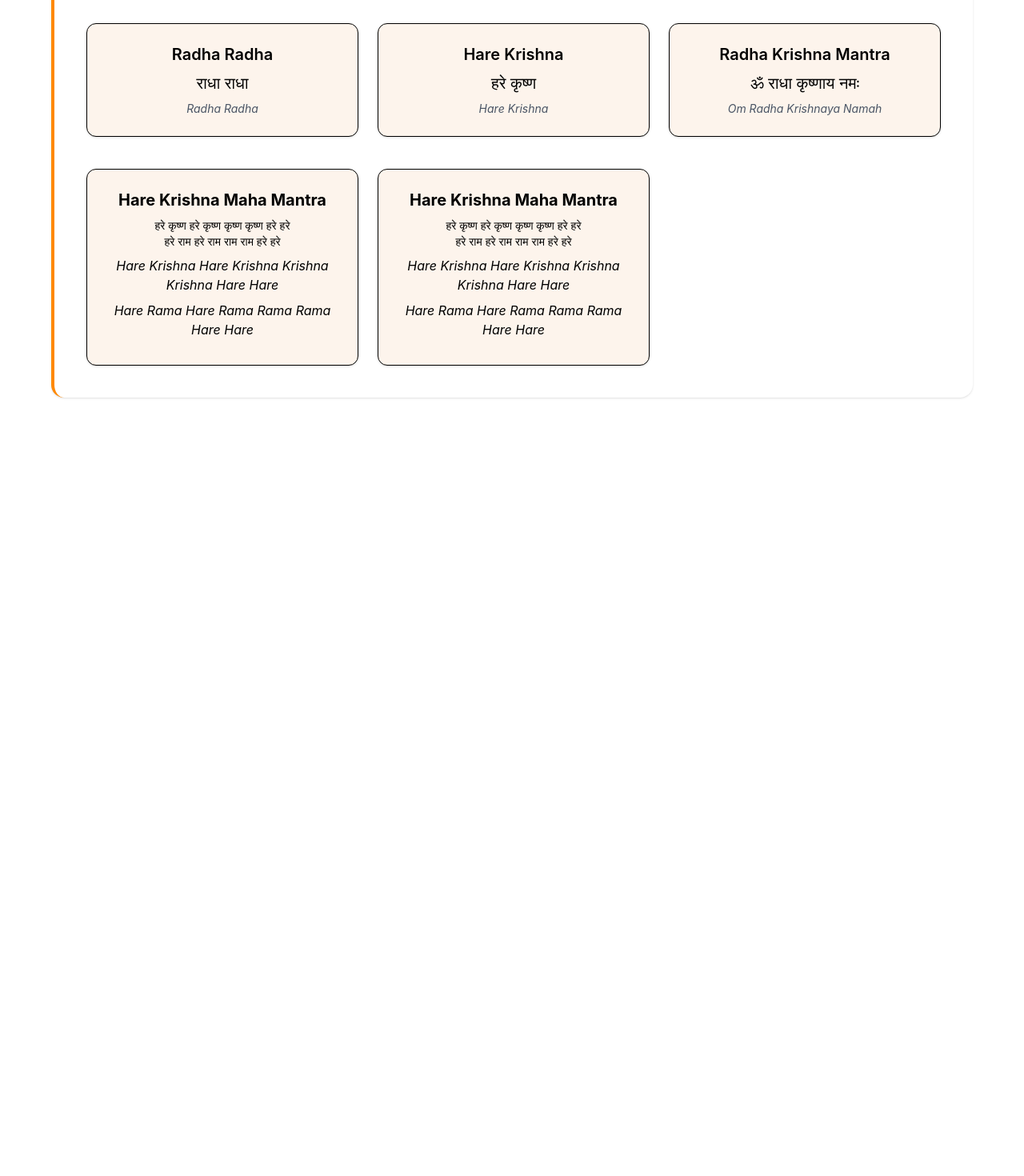
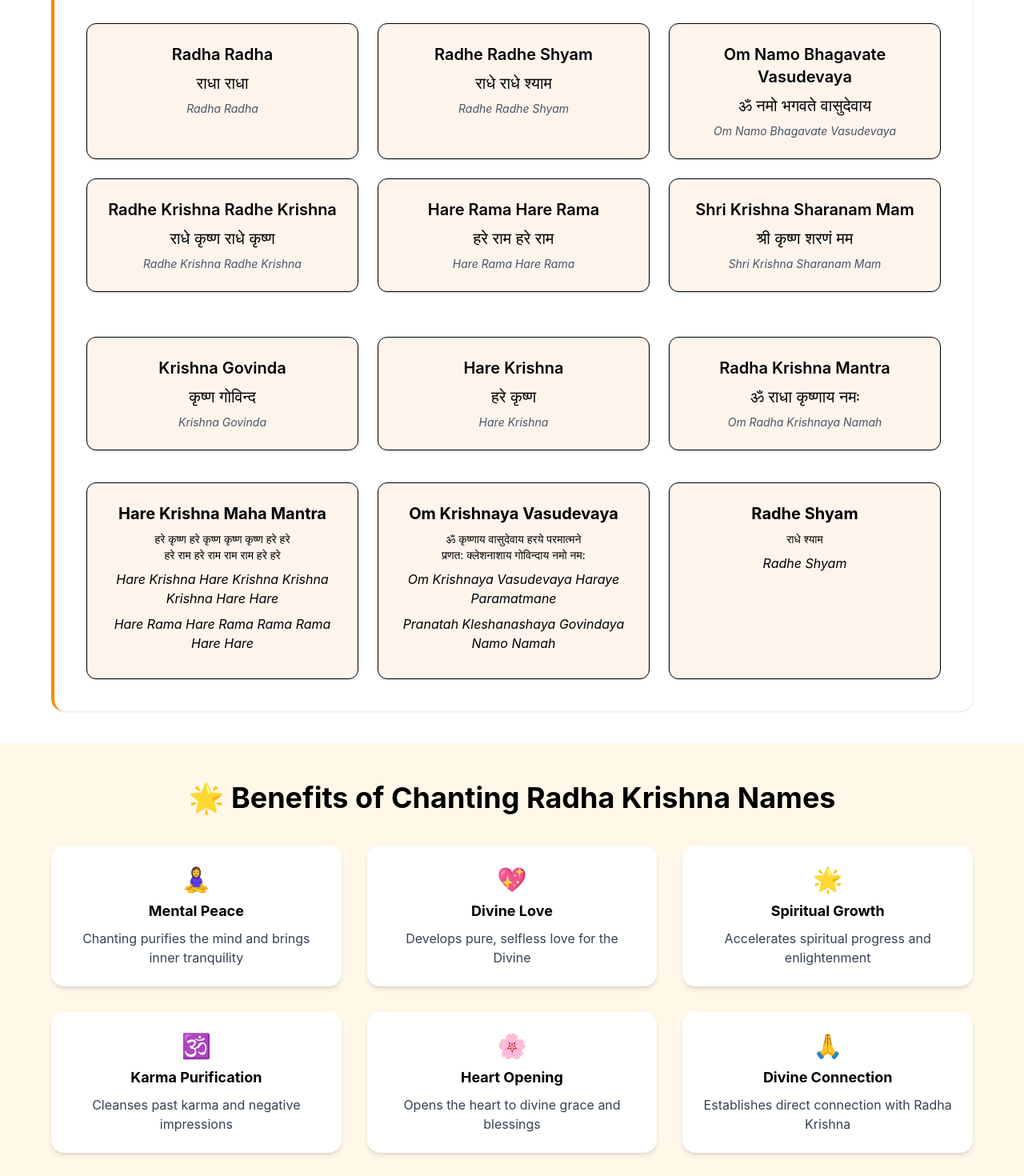
Before and after one commit to rahul-yadav695/radha-counter-react, a React (Vite) app: page /radha-krishna in a window 1280 px wide. Shown: the part 1440-2910 px from the top of the page at 80% size. Before the commit the page ends 1977 px from the top, so only its background shows below. Built offline with nearby package versions, Linux system fonts and the light colour scheme.

Commit message:
radha krishna com. completed

```diff
--- a/src/components/Radha_krishna.jsx
+++ b/src/components/Radha_krishna.jsx
@@ -1,4 +1,5 @@
 import React from 'react'
+import Footer from './Footer'
 
 const Radha_krishna = () => {
   return (
@@ -72,7 +73,7 @@ const Radha_krishna = () => {
 
       </div>
 
-      <div className="w-full flex justify-center px-4 py-10 customFont">
+      {/* <div className="w-full flex justify-center px-4 py-10 customFont">
         <div className="bg-white rounded-2xl shadow hover:shadow-xl border-l-4 border-orange-400 p-6 md:p-10 max-w-6xl w-full">
 
           <div>
@@ -111,17 +112,182 @@ const Radha_krishna = () => {
               <p className='text-center mb-2 italic'>Hare Rama Hare Rama Rama Rama Hare Hare</p>
             </div>
             <div className="border rounded-xl p-6 bg-[#fdf4ec] shadow-sm hover:shadow-md transition text-center">
+              <h2 className='text-xl font-bold mb-2'>Om Krishnaya Vasudevaya</h2>
+              <h2 className='text-sm mb-2'>ॐ कृष्णाय वासुदेवाय हरये परमात्मने <br />प्रणत: क्लेशनाशाय गोविन्दाय नमो नम:</h2>
+              <p className='text-center mb-2 italic'>Om Krishnaya Vasudevaya Haraye Paramatmane</p>
+              <p className='text-center mb-2 italic'>Pranatah Kleshanashaya Govindaya Namo Namah</p>
+            </div>
+            <div className="border rounded-xl p-6 bg-[#fdf4ec] shadow-sm hover:shadow-md transition text-center">
+              <h2 className='text-xl font-bold mb-2'>Radhe Shyam</h2>
+              <h2 className='text-sm mb-2'>राधे श्याम</h2>
+              <p className='text-center mb-2 italic'>Radhe Shyam</p>
+            </div>
+          </div>
+
+        </div>
+      </div> */}
+
+
+      <div className="w-full flex justify-center px-4 py-10 customFont">
+        <div className="bg-white rounded-2xl shadow hover:shadow-xl border-l-4 border-orange-400 p-6 md:p-10 max-w-6xl w-full">
+
+          <div>
+            <p className='text-4xl font-bold text-center'>📿 Sacred Japa Mantras</p>
+            <p className='text-center text-xl mt-6'>Choose from these powerful mantras for your daily japa practice. Each mantra carries divine vibrations that purify the mind and heart.</p>
+          </div>
+
+          <div className="mt-10 grid grid-cols-1 sm:grid-cols-2 lg:grid-cols-3 gap-6">
+
+
+            <div className="border rounded-xl p-6 bg-[#fdf4ec] shadow-sm hover:shadow-md transition text-center">
+              <h2 className="font-semibold text-xl mb-2">Radha Radha</h2>
+              <h2 className="text-xl mb-2">राधा राधा</h2>
+              <p className="text-gray-600 text-sm italic">Radha Radha</p>
+            </div>
+
+            <div className="border rounded-xl p-6 bg-[#fdf4ec] shadow-sm hover:shadow-md transition text-center">
+              <h2 className="font-semibold text-xl mb-2">Radhe Radhe Shyam</h2>
+              <h2 className="text-xl mb-2">राधे राधे श्याम</h2>
+              <p className="text-gray-600 text-sm italic">Radhe Radhe Shyam</p>
+            </div>
+
+            <div className="border rounded-xl p-6 bg-[#fdf4ec] shadow-sm hover:shadow-md transition text-center">
+              <h2 className="font-semibold text-xl mb-2">Om Namo Bhagavate Vasudevaya</h2>
+              <h2 className="text-xl mb-2">ॐ नमो भगवते वासुदेवाय</h2>
+              <p className="text-gray-600 text-sm italic">Om Namo Bhagavate Vasudevaya</p>
+            </div>
+
+            <div className="border rounded-xl p-6 bg-[#fdf4ec] shadow-sm hover:shadow-md transition text-center">
+              <h2 className="font-semibold text-xl mb-2">Radhe Krishna Radhe Krishna</h2>
+              <h2 className="text-xl mb-2">राधे कृष्ण राधे कृष्ण</h2>
+              <p className="text-gray-600 text-sm italic">Radhe Krishna Radhe Krishna</p>
+            </div>
+
+            <div className="border rounded-xl p-6 bg-[#fdf4ec] shadow-sm hover:shadow-md transition text-center">
+              <h2 className="font-semibold text-xl mb-2">Hare Rama Hare Rama</h2>
+              <h2 className="text-xl mb-2">हरे राम हरे राम</h2>
+              <p className="text-gray-600 text-sm italic">Hare Rama Hare Rama</p>
+            </div>
+
+            <div className="border rounded-xl p-6 bg-[#fdf4ec] shadow-sm hover:shadow-md transition text-center">
+              <h2 className="font-semibold text-xl mb-2">Shri Krishna Sharanam Mam</h2>
+              <h2 className="text-xl mb-2">श्री कृष्ण शरणं मम</h2>
+              <p className="text-gray-600 text-sm italic">Shri Krishna Sharanam Mam</p>
+            </div>
+
+          </div>
+
+          <div className="mt-14 grid grid-cols-1 sm:grid-cols-2 lg:grid-cols-3 gap-6">
+
+            <div className="border rounded-xl p-6 bg-[#fdf4ec] shadow-sm hover:shadow-md transition text-center">
+              <h2 className="font-semibold text-xl mb-2">Krishna Govinda</h2>
+              <h2 className="text-xl mb-2">कृष्ण गोविन्द</h2>
+              <p className="text-gray-600 text-sm italic">Krishna Govinda</p>
+            </div>
+
+            <div className="border rounded-xl p-6 bg-[#fdf4ec] shadow-sm hover:shadow-md transition text-center">
+              <h2 className="font-semibold text-xl mb-2">Hare Krishna</h2>
+              <h2 className="text-xl mb-2">हरे कृष्ण</h2>
+              <p className="text-gray-600 text-sm italic">Hare Krishna</p>
+            </div>
+
+            <div className="border rounded-xl p-6 bg-[#fdf4ec] shadow-sm hover:shadow-md transition text-center">
+              <h2 className="font-semibold text-xl mb-2">Radha Krishna Mantra</h2>
+              <h2 className="text-xl mb-2">ॐ राधा कृष्णाय नमः</h2>
+              <p className="text-gray-600 text-sm italic">Om Radha Krishnaya Namah</p>
+            </div>
+
+          </div>
+
+          <div className="mt-10 grid grid-cols-1 sm:grid-cols-2 lg:grid-cols-3 gap-6">
+
+            <div className="border rounded-xl p-6 bg-[#fdf4ec] shadow-sm hover:shadow-md transition text-center">
               <h2 className='text-xl font-bold mb-2'>Hare Krishna Maha Mantra</h2>
-              <h2 className='text-sm mb-2'>हरे कृष्ण हरे कृष्ण कृष्ण कृष्ण हरे हरे
-                <br /> हरे राम हरे राम राम राम हरे हरे</h2>
+              <h2 className='text-sm mb-2'>हरे कृष्ण हरे कृष्ण कृष्ण कृष्ण हरे हरे<br />हरे राम हरे राम राम राम हरे हरे</h2>
               <p className='text-center mb-2 italic'>Hare Krishna Hare Krishna Krishna Krishna Hare Hare</p>
               <p className='text-center mb-2 italic'>Hare Rama Hare Rama Rama Rama Hare Hare</p>
             </div>
+
+            <div className="border rounded-xl p-6 bg-[#fdf4ec] shadow-sm hover:shadow-md transition text-center">
+              <h2 className='text-xl font-bold mb-2'>Om Krishnaya Vasudevaya</h2>
+              <h2 className='text-sm mb-2'>ॐ कृष्णाय वासुदेवाय हरये परमात्मने <br />प्रणत: क्लेशनाशाय गोविन्दाय नमो नम:</h2>
+              <p className='text-center mb-2 italic'>Om Krishnaya Vasudevaya Haraye Paramatmane</p>
+              <p className='text-center mb-2 italic'>Pranatah Kleshanashaya Govindaya Namo Namah</p>
+            </div>
+
+            <div className="border rounded-xl p-6 bg-[#fdf4ec] shadow-sm hover:shadow-md transition text-center">
+              <h2 className='text-xl font-bold mb-2'>Radhe Shyam</h2>
+              <h2 className='text-sm mb-2'>राधे श्याम</h2>
+              <p className='text-center mb-2 italic'>Radhe Shyam</p>
+            </div>
+
           </div>
 
         </div>
       </div>
 
+
+      <div className="w-full bg-[#fff7e8] py-12 px-4 flex justify-center">
+        <div className="max-w-6xl w-full">
+
+          <p className="text-3xl md:text-4xl font-bold text-center mb-10 font-heading">
+            🌟 Benefits of Chanting Radha Krishna Names
+          </p>
+
+          <div className="grid grid-cols-1 sm:grid-cols-2 lg:grid-cols-3 gap-8">
+
+            <div className="bg-white shadow-md rounded-2xl p-6 text-center">
+              <p className="text-3xl mb-2">🧘‍♀️</p>
+              <p className="font-heading text-lg font-bold mb-2">Mental Peace</p>
+              <p className="font-body text-gray-700">
+                Chanting purifies the mind and brings inner tranquility
+              </p>
+            </div>
+
+            <div className="bg-white shadow-md rounded-2xl p-6 text-center">
+              <p className="text-3xl mb-2">💖</p>
+              <p className="font-heading text-lg font-bold mb-2">Divine Love</p>
+              <p className="font-body text-gray-700">
+                Develops pure, selfless love for the Divine
+              </p>
+            </div>
+
+            <div className="bg-white shadow-md rounded-2xl p-6 text-center">
+              <p className="text-3xl mb-2">🌟</p>
+              <p className="font-heading text-lg font-bold mb-2">Spiritual Growth</p>
+              <p className="font-body text-gray-700">
+                Accelerates spiritual progress and enlightenment
+              </p>
+            </div>
+
+            <div className="bg-white shadow-md rounded-2xl p-6 text-center">
+              <p className="text-3xl mb-2">🕉️</p>
+              <p className="font-heading text-lg font-bold mb-2">Karma Purification</p>
+              <p className="font-body text-gray-700">
+                Cleanses past karma and negative impressions
+              </p>
+            </div>
+
+            <div className="bg-white shadow-md rounded-2xl p-6 text-center">
+              <p className="text-3xl mb-2">🌸</p>
+              <p className="font-heading text-lg font-bold mb-2">Heart Opening</p>
+              <p className="font-body text-gray-700">
+                Opens the heart to divine grace and blessings
+              </p>
+            </div>
+
+            <div className="bg-white shadow-md rounded-2xl p-6 text-center">
+              <p className="text-3xl mb-2">🙏</p>
+              <p className="font-heading text-lg font-bold mb-2">Divine Connection</p>
+              <p className="font-body text-gray-700">
+                Establishes direct connection with Radha Krishna
+              </p>
+            </div>
+
+          </div>
+        </div>
+      </div>
+      <Footer />
     </>
   )
 }
```
